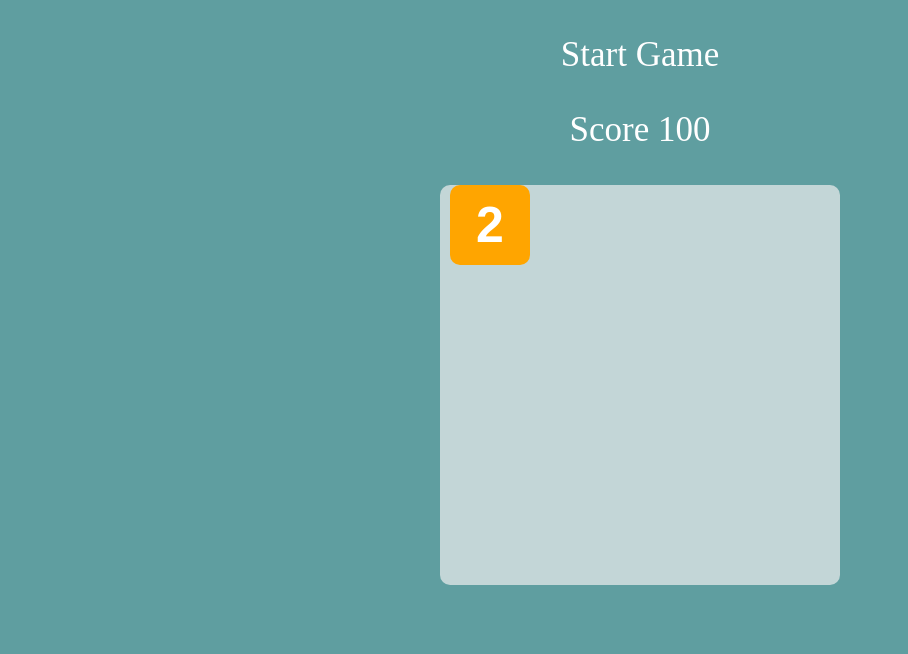
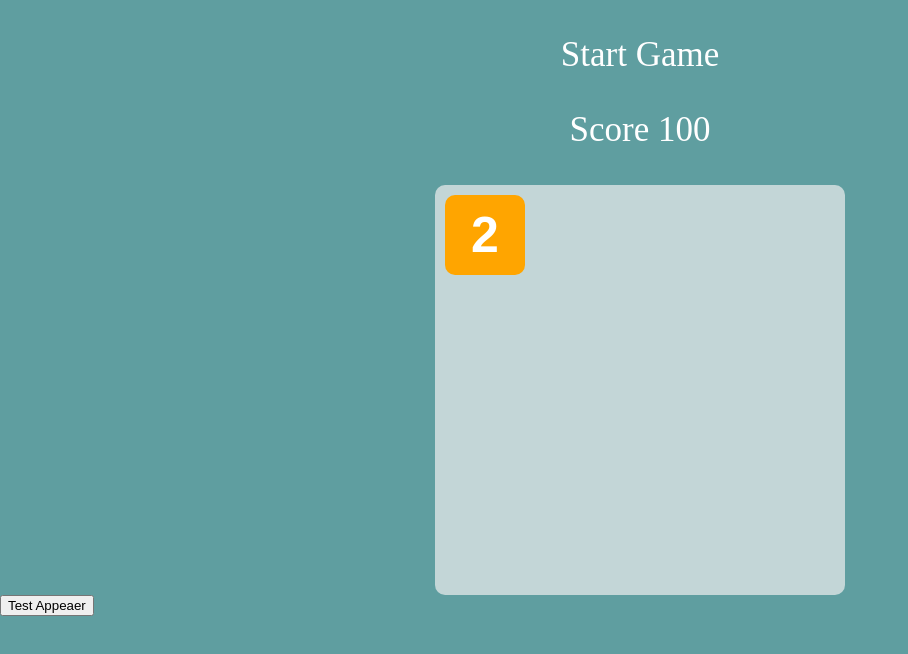
Before and after one commit to DrinkCupTea/game-2048-vue2, a Vue app: page / in a window 1280 px wide. Shown: the top 654 px of the page, without its empty margins (0-908 px from the left). Built offline with nearby package versions, Linux system fonts and the light colour scheme.

Commit message:
Add appear animation of NumberBlock

```diff
--- a/src/App.vue
+++ b/src/App.vue
@@ -5,8 +5,10 @@
       <p>Score 100</p>
     </header>
     <div id="container">
-      <NumberBlock></NumberBlock>
+      <NumberBlock :show="show" :num="num"></NumberBlock>
     </div>
+    <button @click="show = !show">Test Appeaer</button>
+    <!-- <button @click="testAppear">Test Move</button> -->
   </div>
 </template>
 
@@ -17,6 +19,12 @@ export default {
   name: 'App',
   components: {
     NumberBlock
+  },
+  data() {
+    return {
+      num: Number,
+      show: Boolean
+    }
   },
   methods: {
     move(e) {
@@ -41,15 +49,16 @@ export default {
   },
   created() {
     window.addEventListener('keyup', this.move)
+    this.num = 2
+    this.show = true
   }
 }
 </script>
 
 <style lang="scss">
 
-html,body {
+body {
   margin: 0;
-  padding: 0;
 }
 
 #app {
@@ -74,6 +83,12 @@ html,body {
   border-radius: 10px;
   margin-left: auto;
   margin-right: auto;
+  padding-top: 10px;
+  padding-left: 10px;
+}
+
+button {
+  text-align: center;
 }
 
 </style>
--- a/src/components/NumberBlock.vue
+++ b/src/components/NumberBlock.vue
@@ -1,5 +1,7 @@
 <template>
-<div :class="className">{{ num }}</div>
+<transition name="appear">
+  <div :class="className" v-if="show">{{ num }}</div>
+</transition>
 </template>
 
 <script>
@@ -9,6 +11,10 @@ export default {
     num: {
       typeof: Number,
       default: 2
+    },
+    show: {
+      typeof: Boolean,
+      default: true
     }
   },
   data() {
@@ -41,8 +47,6 @@ div {
   font-size: 50px;
   font-weight: bold;
   font-family: Arial, Helvetica, sans-serif;
-  margin-top: 10px;
-  margin-left: 10px;
   line-height: 80px;
 }
 
@@ -53,4 +57,23 @@ div {
 .four {
   background-color: yellowgreen;
 }
+
+.appear-enter-active {
+  animation: appear 100ms ease-in-out;
+}
+
+@keyframes appear {
+  0% {
+    opacity: 0;
+    transform: scale(0);
+  }
+  50% {
+    opacity: 0;
+    transform: scale(0.5);
+  }
+  100% {
+    opacity: 1;
+    transform: scale(1);
+  }
+}
 </style>
```
